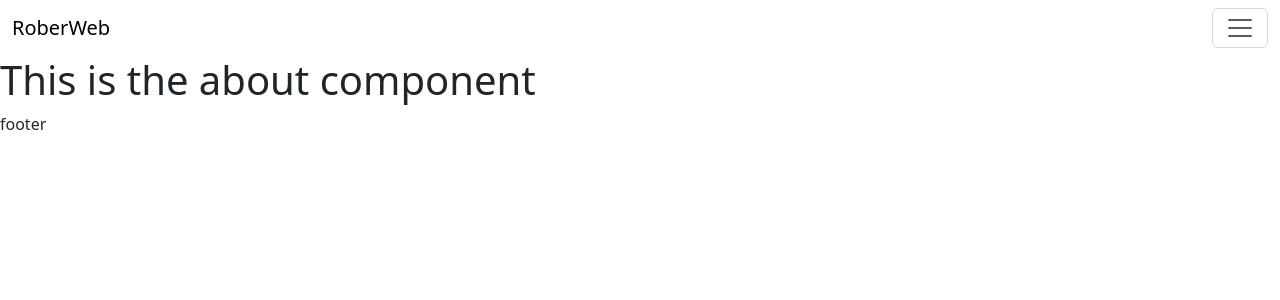
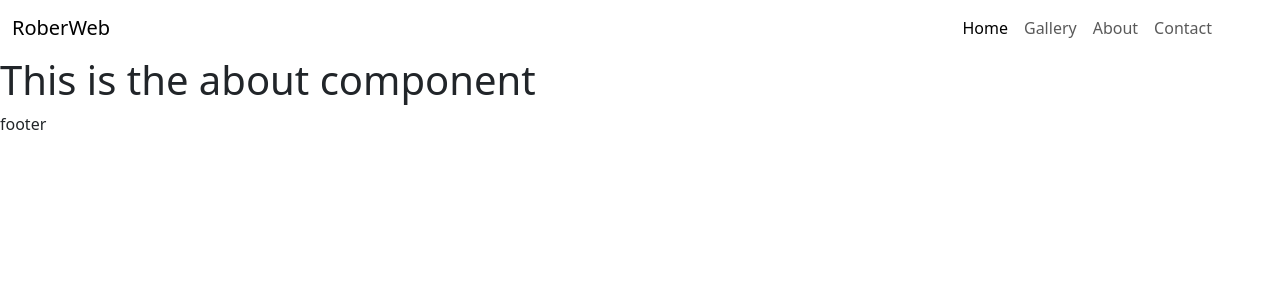
Before and after one commit to rober-web/React-Portfolio, a React (Vite) app: page /about in a window 1280 px wide. Shown: the top 300 px of the page. Built offline with nearby package versions, Linux system fonts and the light colour scheme.

Commit message:
pushed navbar links to the right

```diff
--- a/src/template/Navbar.jsx
+++ b/src/template/Navbar.jsx
@@ -4,7 +4,7 @@ import { Link } from "react-router-dom";
 const Navbar = () => {
   return (
     <>
-      <nav className="navbar ">
+      <nav className="navbar navbar-expand-md ">
         <div className="container-fluid">
           <a href="#" className="navbar-brand">
             RoberWeb
@@ -21,7 +21,7 @@ const Navbar = () => {
             <span className="navbar-toggler-icon"></span>
           </button>
           <div
-            className="collapse navbar-collapse  text-center "
+            className="collapse navbar-collapse  text-center d-flex justify-content-end px-5"
             id="navbarNavAltMarkup"
           >
             <div className="navbar-nav">
```
